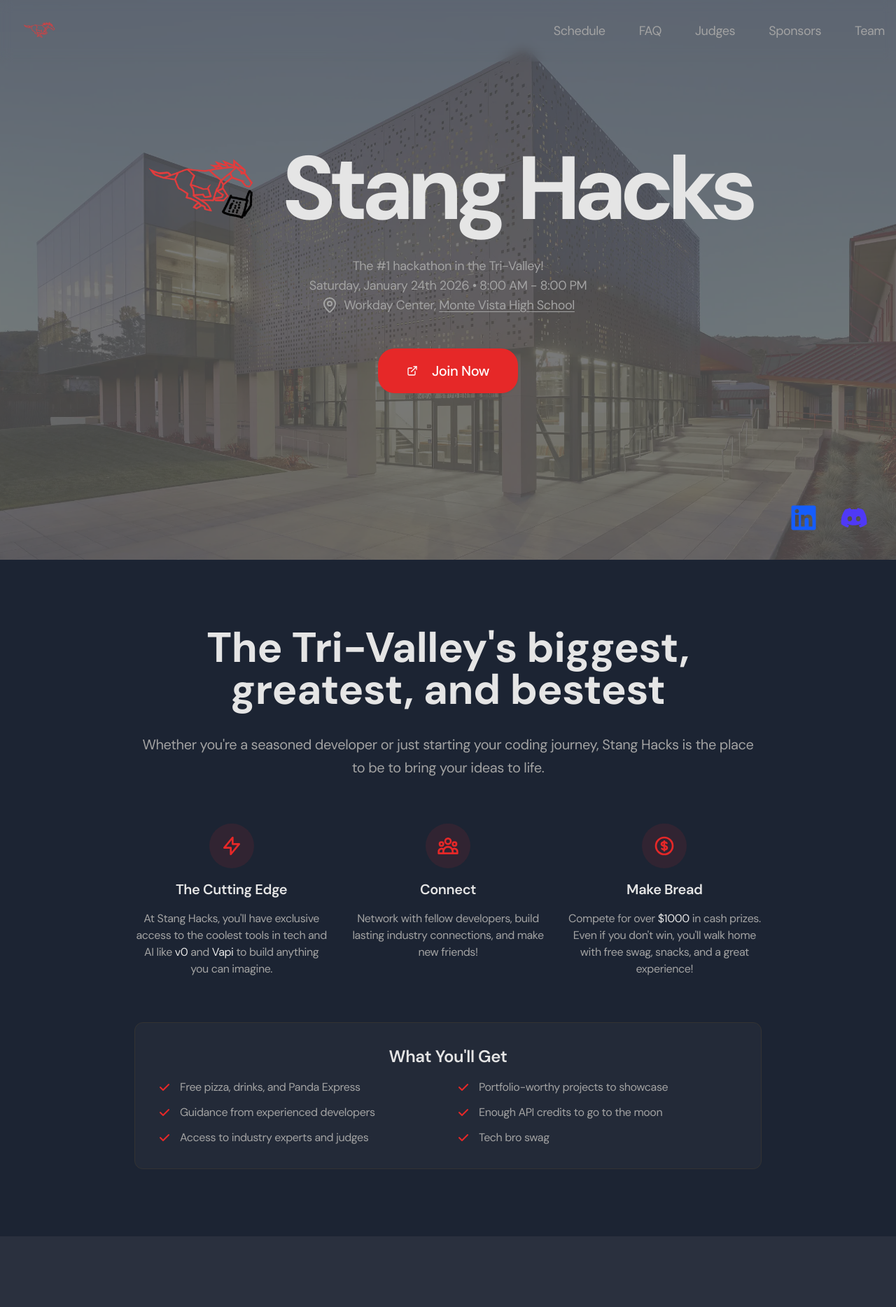
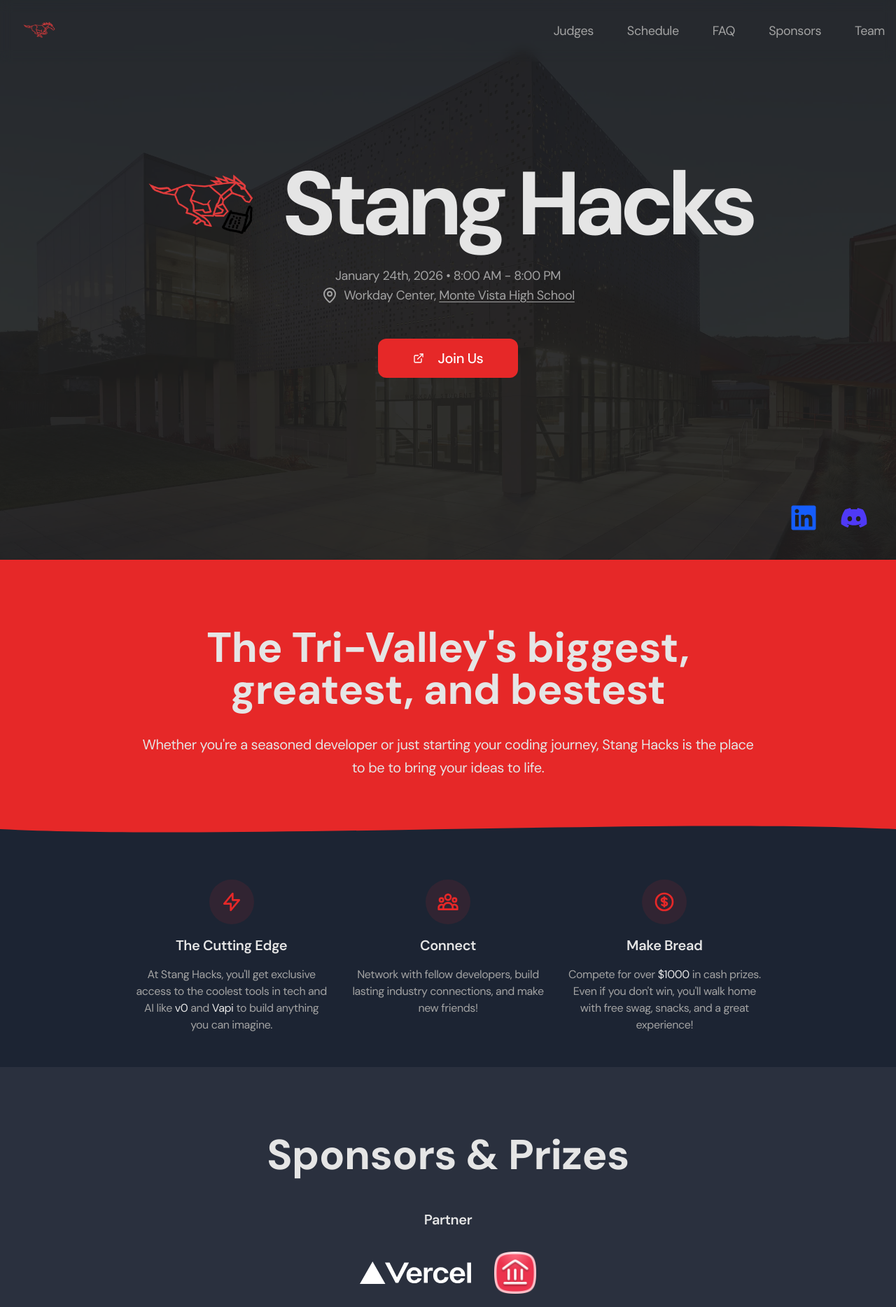
Before and after one commit to dliu99/stang-hacks, a Next.js app: page / in a window 1280 px wide. Shown: the top 1868 px of the page at 70% size. Built offline with nearby package versions, Linux system fonts and the light colour scheme.

Commit message:
design changes

```diff
--- a/src/app/globals.css
+++ b/src/app/globals.css
@@ -59,7 +59,7 @@
   --accent-foreground: oklch(0.3791 0.1378 265.5222);
   --destructive: oklch(0.6368 0.2078 25.3313);
   --destructive-foreground: oklch(1.0000 0 0);
-  --border: hsl(210, 40%, 92%);
+  --border: oklch(0.9022 0.0052 247.8822);
   --input: oklch(0.9700 0.0029 264.5420);
   --ring: oklch(0.6397 0.1720 36.4421);
   --chart-1: oklch(0.7156 0.0605 248.6845);
@@ -108,7 +108,7 @@
   --accent-foreground: oklch(0.8823 0.0571 254.1284);
   --destructive: oklch(0.6368 0.2078 25.3313);
   --destructive-foreground: oklch(1.0000 0 0);
-  --border: hsl(210, 20%, 28%);
+  --border: oklch(0.3843 0.0301 269.7337);
   --input: oklch(0.3843 0.0301 269.7337);
   --ring: oklch(0.6397 0.1720 36.4421);
   --chart-1: oklch(0.7156 0.0605 248.6845);
@@ -204,7 +204,7 @@ body {
 
 @layer base {
   * {
-    @apply outline-ring/50;
+    @apply border-border outline-ring/50;
   }
   body {
     @apply bg-background text-foreground flex flex-col items-center;
--- a/src/app/page.tsx
+++ b/src/app/page.tsx
@@ -12,19 +12,19 @@ export default function StangHacksLanding() {
   return (
     <div className="min-h-screen font-sans dark w-full">
       {/* Navigation */}
-      <nav className="fixed top-0 w-full z-50 backdrop-blur-sm ">
+      <nav className="fixed top-0 w-full z-50 backdrop-blur-sm hidden md:block">
         <div className="container mx-auto px-4 py-1">
           <div className="flex items-center justify-between">
             <ScrollToTopButton />
             <div className="hidden md:flex space-x-12">
+              <a href="#judges" className="text-lg text-muted-foreground hover:text-foreground transition-colors">
+                Judges
+              </a>
               <a href="#schedule" className="text-lg text-muted-foreground hover:text-foreground transition-colors">
                 Schedule
               </a>
               <a href="#faq" className="text-lg text-muted-foreground hover:text-foreground transition-colors">
                 FAQ
-              </a>
-              <a href="#judges" className="text-lg text-muted-foreground hover:text-foreground transition-colors">
-                Judges
               </a>
               <a href="#sponsors" className="text-lg text-muted-foreground hover:text-foreground transition-colors">
                 Sponsors
@@ -48,11 +48,11 @@ export default function StangHacksLanding() {
           priority
         />
         {/* Dark Overlay */}
-        <div className="absolute inset-0 bg-black/50 z-10 pointer-events-none" aria-hidden="true"></div>
+        <div className="absolute inset-0 bg-black/80 z-10 pointer-events-none" aria-hidden="true"></div>
         <div className="container mx-auto text-center relative z-20">
           <div className="max-w-5xl mx-auto">
             {/* Logo Space */}
-            <div className="mb-4">
+            <div className="mb-2">
               <div className="w-full h-auto mx-auto  rounded-lg flex flex-col sm:flex-row items-center justify-center gap-2 sm:gap-4">
                 <Image src="/translaptop.webp" alt="Stang Hacks Logo" width={160} height={160} className="w-24 h-24 sm:w-32 sm:h-32 md:w-40 md:h-40 sm:mr-5"/>
                 <h1 className="text-5xl md:text-7xl lg:text-9xl font-bold text-foreground tracking-tighter text-center sm:text-left">Stang Hacks</h1>
@@ -63,15 +63,14 @@ export default function StangHacksLanding() {
 
             {/* Signup CTA */}
             <div className="mb-12">
-              <p className="text-lg text-muted-foreground">The #1 hackathon in the Tri-Valley!</p>
-              <p className="text-lg text-muted-foreground">Saturday, January 24th 2026 • 8:00 AM - 8:00 PM</p>
+              <p className="text-lg text-muted-foreground">January 24th, 2026 • 8:00 AM - 8:00 PM</p>
               <div className="flex flex-row items-center justify-center gap-2">
                 <MapPin className="h-6 w-6 text-muted-foreground" />
                 <p className="text-lg text-muted-foreground">Workday Center, <Link href="https://maps.app.goo.gl/uCXp5xZibcQFfDYz8" target="_blank" className="underline-offset-3 underline hover:text-foreground transition-colors">Monte Vista High School</Link></p>
               </div>
-              <Button size="lg" className="text-xl rounded-3xl px-12 py-6 mt-12 h-16 w-50 hover:scale-105 transition-all hover:border-2" asChild>
+              <Button size="lg" className="rounded-lg px-12 py-6 mt-12 h-14 w-50 hover:scale-105 transition-all hover:border-1 border-white text-xl" asChild>
                 <Link href="https://forms.gle/JSkMFreEYyFZ4Tg4A" target="_blank">
-                  <ExternalLink className="mr-3 h-20 w-20" />Join Now
+                  <ExternalLink className="mr-3 h-20 w-20" />Join Us
                 </Link>
 
               </Button>
@@ -96,7 +95,7 @@ export default function StangHacksLanding() {
             <FaLinkedin className="w-8 h-8 md:w-10 md:h-10 text-blue-600 hover:text-blue-650 transition-colors" />
           </Link>
           <Link
-            href="https://discord.gg/3qHzFUuW6b"
+            href="https://discord.gg/dSmvmQnEpw"
             className="w-12 h-12 md:w-14 md:h-14 text-white rounded-full flex items-center justify-center hover:bg-muted transition-colors"
             target="_blank"
           >
@@ -105,19 +104,41 @@ export default function StangHacksLanding() {
         </div>
       </section>
 
-      {/* Landing Info Section */}
-      <section className="py-24 px-4 bg-background">
+      {/* Tagline Section */}
+      <section className="py-24 px-4 bg-primary relative">
         <div className="container mx-auto">
           <div className="max-w-4xl mx-auto text-center">
             <h2 className="text-4xl md:text-5xl lg:text-6xl font-bold mb-8 text-foreground">
             The Tri-Valley's biggest, greatest, and bestest
             </h2>
-            <p className="text-lg md:text-xl text-muted-foreground mb-12 leading-relaxed">
+            <p className="text-lg md:text-xl text-foreground  leading-relaxed">
               Whether you're a seasoned developer
               or just starting your coding journey, Stang Hacks is the place to be to bring your ideas to life.
             </p>
+          </div>
+        </div>
 
-            <div className="grid md:grid-cols-3 gap-8 mt-16">
+        {/* Wavy Border */}
+        <div className="absolute bottom-0 left-0 w-full overflow-hidden">
+          <svg
+            className="relative block w-full h-12"
+            xmlns="http://www.w3.org/2000/svg"
+            viewBox="0 0 1200 120"
+            preserveAspectRatio="none"
+          >
+            <path
+              d="M0,60 C300,100 900,20 1200,60 L1200,120 L0,120 Z"
+              className="fill-[#1c2433]"
+            />
+          </svg>
+        </div>
+      </section>
+
+      {/* Landing Info Section */}
+      <section className="py-12 px-4 bg-background">
+        <div className="container mx-auto">
+          <div className="max-w-4xl mx-auto text-center">
+            <div className="grid md:grid-cols-3 gap-8">
               <div className="space-y-4">
                 <div className="w-16 h-16 bg-primary/10 rounded-full flex items-center justify-center mx-auto">
                   <svg className="w-8 h-8 text-primary" fill="none" stroke="currentColor" viewBox="0 0 24 24">
@@ -126,7 +147,7 @@ export default function StangHacksLanding() {
                 </div>
                 <h3 className="text-xl font-semibold text-foreground">The Cutting Edge</h3>
                 <p className="text-muted-foreground">
-                  At Stang Hacks, you'll have exclusive access to the coolest tools in tech and AI like{" "}
+                  At Stang Hacks, you'll get exclusive access to the coolest tools in tech and AI like{" "}
                   <Link
                     href="https://v0.dev/"
                     className="text-foreground hover:text-primary transition-colors"
@@ -173,148 +194,11 @@ export default function StangHacksLanding() {
               </div>
             </div>
 
-            <div className="mt-16 p-8 bg-muted/50 rounded-lg border">
-              <h3 className="text-2xl font-semibold mb-4 text-foreground">What You'll Get</h3>
-              <div className="grid md:grid-cols-2 gap-6 text-left">
-                <ul className="space-y-3 text-muted-foreground">
-                  <li className="flex items-start">
-                    <svg className="w-5 h-5 text-primary mt-0.5 mr-3 flex-shrink-0" fill="currentColor" viewBox="0 0 20 20">
-                      <path fillRule="evenodd" d="M16.707 5.293a1 1 0 010 1.414l-8 8a1 1 0 01-1.414 0l-4-4a1 1 0 011.414-1.414L8 12.586l7.293-7.293a1 1 0 011.414 0z" clipRule="evenodd" />
-                    </svg>
-                    Free pizza, drinks, and Panda Express
-                  </li>
-                  <li className="flex items-start">
-                    <svg className="w-5 h-5 text-primary mt-0.5 mr-3 flex-shrink-0" fill="currentColor" viewBox="0 0 20 20">
-                      <path fillRule="evenodd" d="M16.707 5.293a1 1 0 010 1.414l-8 8a1 1 0 01-1.414 0l-4-4a1 1 0 011.414-1.414L8 12.586l7.293-7.293a1 1 0 011.414 0z" clipRule="evenodd" />
-                    </svg>
-                    Guidance from experienced developers
-                  </li>
-                  <li className="flex items-start">
-                    <svg className="w-5 h-5 text-primary mt-0.5 mr-3 flex-shrink-0" fill="currentColor" viewBox="0 0 20 20">
-                      <path fillRule="evenodd" d="M16.707 5.293a1 1 0 010 1.414l-8 8a1 1 0 01-1.414 0l-4-4a1 1 0 011.414-1.414L8 12.586l7.293-7.293a1 1 0 011.414 0z" clipRule="evenodd" />
-                    </svg>
-                    Access to industry experts and judges
-                  </li>
-                </ul>
-                <ul className="space-y-3 text-muted-foreground">
-
-                  <li className="flex items-start">
-                    <svg className="w-5 h-5 text-primary mt-0.5 mr-3 flex-shrink-0" fill="currentColor" viewBox="0 0 20 20">
-                      <path fillRule="evenodd" d="M16.707 5.293a1 1 0 010 1.414l-8 8a1 1 0 01-1.414 0l-4-4a1 1 0 011.414-1.414L8 12.586l7.293-7.293a1 1 0 011.414 0z" clipRule="evenodd" />
-                    </svg>
-                    Portfolio-worthy projects to showcase
-                  </li>
-                  <li className="flex items-start">
-                    <svg className="w-5 h-5 text-primary mt-0.5 mr-3 flex-shrink-0" fill="currentColor" viewBox="0 0 20 20">
-                      <path fillRule="evenodd" d="M16.707 5.293a1 1 0 010 1.414l-8 8a1 1 0 01-1.414 0l-4-4a1 1 0 011.414-1.414L8 12.586l7.293-7.293a1 1 0 011.414 0z" clipRule="evenodd" />
-                    </svg>
-                    Enough API credits to go to the moon
-                  </li>
-                  <li className="flex items-start">
-                    <svg className="w-5 h-5 text-primary mt-0.5 mr-3 flex-shrink-0" fill="currentColor" viewBox="0 0 20 20">
-                      <path fillRule="evenodd" d="M16.707 5.293a1 1 0 010 1.414l-8 8a1 1 0 01-1.414 0l-4-4a1 1 0 011.414-1.414L8 12.586l7.293-7.293a1 1 0 011.414 0z" clipRule="evenodd" />
-                    </svg>
-                    Tech bro swag
-                  </li>
-                </ul>
-              </div>
-            </div>
           </div>
         </div>
       </section>
-
-      {/* Schedule Section */}
-      <section id="schedule" className="py-24 px-4 bg-secondary">
-        <div className="container mx-auto">
-          <h2 className="text-4xl md:text-5xl lg:text-6xl font-bold text-center mb-12 text-foreground">Schedule</h2>
-          <div className="max-w-2xl mx-auto">
-            <Card>
-              <CardHeader >
-                <CardTitle >./schedule.md</CardTitle>
-              </CardHeader>
-              <CardContent className="space-y-4">
-                <div className="flex justify-between">
-                  <span>Registration & Check-in</span>
-                  <span className="font-medium">8:00 AM</span>
-                </div>
-                <div className="flex justify-between">
-                  <span>Opening Ceremony</span>
-                  <span className="font-medium">8:30 AM</span>
-                </div>
-                <div className="flex justify-between">
-                  <span>Hacking Begins!</span>
-                  <span className="font-medium">9:00 AM</span>
-                </div>
-                <div className="flex justify-between">
-                  <span>Lunch Break</span>
-                  <span className="font-medium">12:00 PM</span>
-                </div>
-                <div className="flex justify-between">
-                  <span>Workshop - TBD</span>
-                  <span className="font-medium">1:00 PM</span>
-                </div>
-                <div className="flex justify-between">
-                  <span>Workshop - TBD</span>
-                  <span className="font-medium">4:00 PM</span>
-                </div>
-                <div className="flex justify-between">
-                  <span>Submissions Due</span>
-                  <span className="font-medium">6:30 PM</span>
-                </div>
-                <div className="flex justify-between">
-                  <span>Judging</span>
-                  <span className="font-medium">6:45 PM</span>
-                </div>
-                <div className="flex justify-between">
-                  <span>Awards Ceremony</span>
-                  <span className="font-medium">7:30 PM</span>
-                </div>
-              </CardContent>
-            </Card>
-          </div>
-        </div>
-      </section>
-
-      {/* FAQ Section */}
-      <section id="faq" className="py-24 px-4 bg-background">
-        <div className="container mx-auto">
-          <h2 className="text-4xl md:text-5xl lg:text-6xl font-bold text-center mb-12 text-foreground">FAQ</h2>
-          <div className="max-w-3xl mx-auto">
-            <Accordion type="single" collapsible>
-              <AccordionItem value="item-1">
-                <AccordionTrigger className="text-foreground">What is this?</AccordionTrigger>
-                <AccordionContent className="text-muted-foreground">
-                  This hackathon is a 12-hour event where students come together to build innovative projects, learn new
-                  technologies, and compete for prizes. Just come and create a web app, mobile app, or anything else you can think of -- no prior experience required!
-                </AccordionContent>
-              </AccordionItem>
-              <AccordionItem value="item-2">
-                <AccordionTrigger className="text-foreground">Who can participate?</AccordionTrigger>
-                <AccordionContent className="text-muted-foreground">
-                  All middle and high school students are welcome! Whether you're a beginner, vibe coder, experienced developer, or none of the above, there's a place for you.
-                </AccordionContent>
-              </AccordionItem>
-              <AccordionItem value="item-3">
-                <AccordionTrigger className="text-foreground">What should I bring?</AccordionTrigger>
-                <AccordionContent className="text-muted-foreground">
-                  Bring your laptop, charger, and any hardware you want to use. We'll provide food, drinks, and plugs.
-                </AccordionContent>
-              </AccordionItem>
-              <AccordionItem value="item-4">
-                <AccordionTrigger className="text-foreground">How much does it cost?</AccordionTrigger>
-                <AccordionContent className="text-muted-foreground">
-                  Stang Hacks is completely free! This includes meals, snacks, swag, and all workshop materials.
-                </AccordionContent>
-              </AccordionItem>
-            </Accordion>
-          </div>
-        </div>
-      </section>
-
-
-
-      {/* Sponsors/Prizes Section */}
-      <section id="sponsors" className="py-24 px-4 bg-muted">
+{/* Sponsors/Prizes Section */}
+<section id="sponsors" className="py-24 px-4 bg-muted">
         <div className="container mx-auto">
           <h2 className="text-4xl md:text-5xl lg:text-6xl font-bold text-center mb-12 text-foreground">Sponsors & Prizes</h2>
                         {/*
@@ -397,6 +281,7 @@ export default function StangHacksLanding() {
 
                 </div>
                 <h1 className="text-center text-muted-foreground text-sm mb-6">and more on the way -- stay posted!</h1>
+
               </div>
             </div>
             <div className="flex justify-center">
@@ -419,8 +304,8 @@ export default function StangHacksLanding() {
         </div>
       </section>
 
-{/* Judges Section */}
-<section id="judges" className="py-24 px-4 bg-background">
+      {/* Judges Section */}
+      <section id="judges" className="py-24 px-4 bg-background">
         <div className="container mx-auto">
           <h2 className="text-4xl md:text-5xl lg:text-6xl font-bold text-center mb-12 text-foreground">Judges</h2>
           <div className="grid md:grid-cols-1 gap-8 max-w-sm mx-auto items-center justify-center">
@@ -447,6 +332,149 @@ export default function StangHacksLanding() {
           </div>
         </div>
       </section>
+
+      {/* Schedule Section */}
+      <section id="schedule" className="py-24 px-4 bg-secondary">
+        <div className="container mx-auto">
+          <h2 className="text-4xl md:text-5xl lg:text-6xl font-bold text-center mb-12 text-foreground">Schedule</h2>
+          <div className="max-w-2xl mx-auto">
+            <Card>
+              <CardHeader >
+                <CardTitle >./schedule.md</CardTitle>
+              </CardHeader>
+              <CardContent className="space-y-4">
+                <div className="flex justify-between">
+                  <span>Registration & Check-in</span>
+                  <span className="font-medium">8:00 AM</span>
+                </div>
+                <div className="flex justify-between">
+                  <span>Opening Ceremony</span>
+                  <span className="font-medium">8:30 AM</span>
+                </div>
+                <div className="flex justify-between">
+                  <span>Hacking Begins!</span>
+                  <span className="font-medium">9:00 AM</span>
+                </div>
+                <div className="flex justify-between">
+                  <span>Lunch Break</span>
+                  <span className="font-medium">12:00 PM</span>
+                </div>
+                <div className="flex justify-between">
+                  <span>Workshop - TBD</span>
+                  <span className="font-medium">1:00 PM</span>
+                </div>
+                <div className="flex justify-between">
+                  <span>Workshop - TBD</span>
+                  <span className="font-medium">4:00 PM</span>
+                </div>
+                <div className="flex justify-between">
+                  <span>Submissions Due</span>
+                  <span className="font-medium">6:30 PM</span>
+                </div>
+                <div className="flex justify-between">
+                  <span>Judging</span>
+                  <span className="font-medium">6:45 PM</span>
+                </div>
+                <div className="flex justify-between">
+                  <span>Awards Ceremony</span>
+                  <span className="font-medium">7:30 PM</span>
+                </div>
+              </CardContent>
+            </Card>
+          </div>
+        </div>
+      </section>
+
+      {/* FAQ Section */}
+      <section id="faq" className="pt-24 py-12 px-4 bg-background">
+        <div className="container mx-auto">
+          <h2 className="text-4xl md:text-5xl lg:text-6xl font-bold text-center mb-12 text-foreground">FAQ</h2>
+          <div className="max-w-3xl mx-auto">
+            <Accordion type="single" collapsible>
+              <AccordionItem value="item-1">
+                <AccordionTrigger className="text-foreground">What is this?</AccordionTrigger>
+                <AccordionContent className="text-muted-foreground">
+                  This hackathon is a 12-hour event where students come together to build innovative projects, learn new
+                  technologies, and compete for prizes. Just come and create a web app, mobile app, or anything else you can think of -- no prior experience required!
+                </AccordionContent>
+              </AccordionItem>
+              <AccordionItem value="item-2">
+                <AccordionTrigger className="text-foreground">Who can participate?</AccordionTrigger>
+                <AccordionContent className="text-muted-foreground">
+                  All middle and high school students are welcome! Whether you're a beginner, vibe coder, experienced developer, or none of the above, there's a place for you.
+                </AccordionContent>
+              </AccordionItem>
+              <AccordionItem value="item-3">
+                <AccordionTrigger className="text-foreground">What should I bring?</AccordionTrigger>
+                <AccordionContent className="text-muted-foreground">
+                  Bring your laptop, charger, and any hardware you want to use. We'll provide food, drinks, and plugs.
+                </AccordionContent>
+              </AccordionItem>
+              <AccordionItem value="item-4">
+                <AccordionTrigger className="text-foreground">How much does it cost?</AccordionTrigger>
+                <AccordionContent className="text-muted-foreground">
+                  Stang Hacks is completely free! This includes meals, snacks, swag, and all workshop materials.
+                </AccordionContent>
+              </AccordionItem>
+            </Accordion>
+          </div>
+        </div>
+      </section>
+
+      {/* What You'll Get Section */}
+      <section className="pb-24 px-4 bg-background">
+        <div className="container mx-auto">
+          <div className="max-w-3xl mx-auto">
+            <div className="p-8 bg-background/50 rounded-lg border">
+              <h3 className="text-2xl md:text-3xl lg:text-4xl font-bold text-center mb-8 text-foreground">What You'll Get</h3>
+              <div className="grid md:grid-cols-2 gap-6 text-left">
+                <ul className="space-y-3 text-muted-foreground">
+                  <li className="flex items-start">
+                    <svg className="w-5 h-5 text-primary mt-0.5 mr-3 flex-shrink-0" fill="currentColor" viewBox="0 0 20 20">
+                      <path fillRule="evenodd" d="M16.707 5.293a1 1 0 010 1.414l-8 8a1 1 0 01-1.414 0l-4-4a1 1 0 011.414-1.414L8 12.586l7.293-7.293a1 1 0 011.414 0z" clipRule="evenodd" />
+                    </svg>
+                    Free pizza, drinks, and Panda Express
+                  </li>
+                  <li className="flex items-start">
+                    <svg className="w-5 h-5 text-primary mt-0.5 mr-3 flex-shrink-0" fill="currentColor" viewBox="0 0 20 20">
+                      <path fillRule="evenodd" d="M16.707 5.293a1 1 0 010 1.414l-8 8a1 1 0 01-1.414 0l-4-4a1 1 0 011.414-1.414L8 12.586l7.293-7.293a1 1 0 011.414 0z" clipRule="evenodd" />
+                    </svg>
+                    Guidance from experienced developers
+                  </li>
+                  <li className="flex items-start">
+                    <svg className="w-5 h-5 text-primary mt-0.5 mr-3 flex-shrink-0" fill="currentColor" viewBox="0 0 20 20">
+                      <path fillRule="evenodd" d="M16.707 5.293a1 1 0 010 1.414l-8 8a1 1 0 01-1.414 0l-4-4a1 1 0 011.414-1.414L8 12.586l7.293-7.293a1 1 0 011.414 0z" clipRule="evenodd" />
+                    </svg>
+                    Access to industry experts and judges
+                  </li>
+                </ul>
+                <ul className="space-y-3 text-muted-foreground">
+
+                  <li className="flex items-start">
+                    <svg className="w-5 h-5 text-primary mt-0.5 mr-3 flex-shrink-0" fill="currentColor" viewBox="0 0 20 20">
+                      <path fillRule="evenodd" d="M16.707 5.293a1 1 0 010 1.414l-8 8a1 1 0 01-1.414 0l-4-4a1 1 0 011.414-1.414L8 12.586l7.293-7.293a1 1 0 011.414 0z" clipRule="evenodd" />
+                    </svg>
+                    Portfolio-worthy projects to showcase
+                  </li>
+                  <li className="flex items-start">
+                  <svg className="w-5 h-5 text-primary mt-0.5 mr-3 flex-shrink-0" fill="currentColor" viewBox="0 0 20 20">
+                      <path fillRule="evenodd" d="M16.707 5.293a1 1 0 010 1.414l-8 8a1 1 0 01-1.414 0l-4-4a1 1 0 011.414-1.414L8 12.586l7.293-7.293a1 1 0 011.414 0z" clipRule="evenodd" />
+                    </svg>
+                    Enough API credits to go to the moon
+                  </li>
+                  <li className="flex items-start">
+                    <svg className="w-5 h-5 text-primary mt-0.5 mr-3 flex-shrink-0" fill="currentColor" viewBox="0 0 20 20">
+                      <path fillRule="evenodd" d="M16.707 5.293a1 1 0 010 1.414l-8 8a1 1 0 01-1.414 0l-4-4a1 1 0 011.414-1.414L8 12.586l7.293-7.293a1 1 0 011.414 0z" clipRule="evenodd" />
+                    </svg>
+                    Tech bro swag
+                  </li>
+                </ul>
+              </div>
+            </div>
+          </div>
+        </div>
+      </section>
+
 
       {/* Team Section */}
       <section id="team" className="py-12 md:py-24 px-2 md:px-4 bg-secondary">
```
